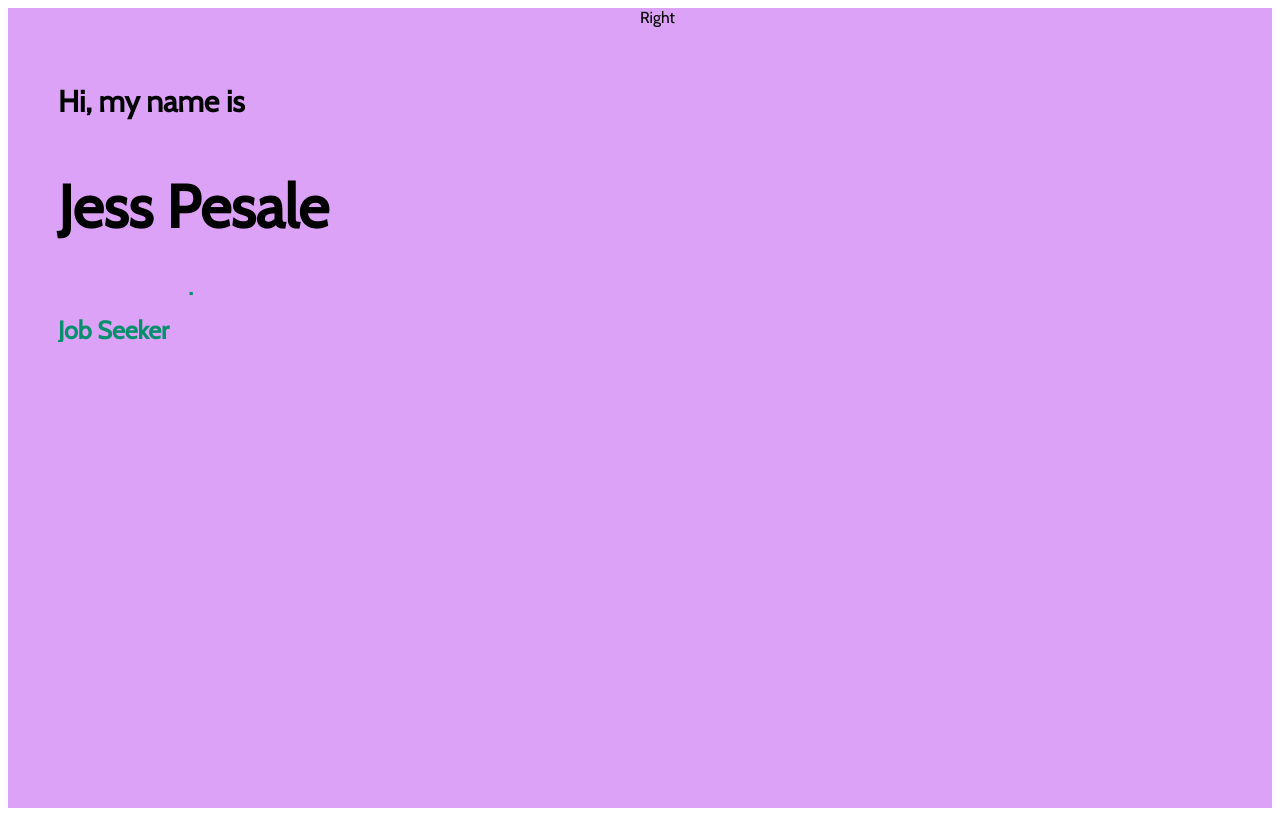
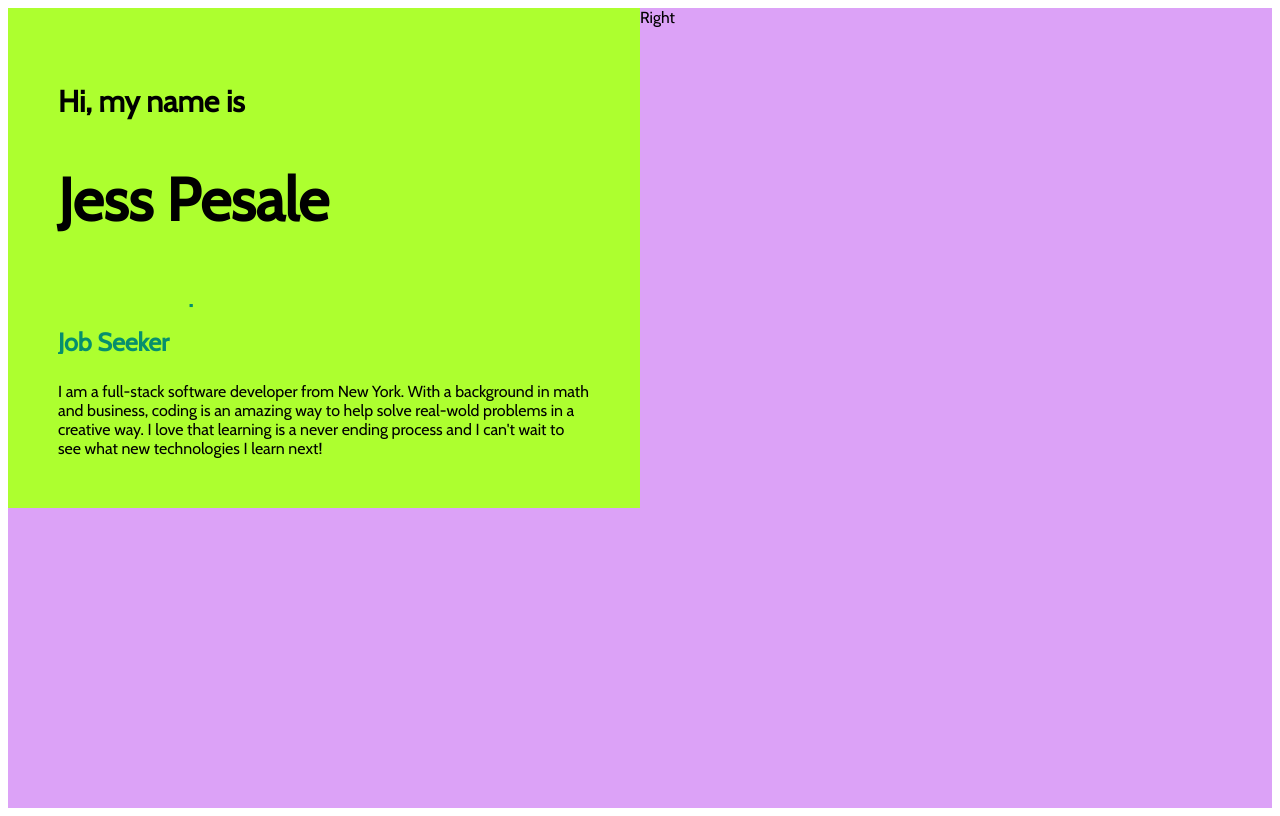
Before and after one commit to jesspesale/portfolio-site, a React (Create React App) app: page / in a window 1280 px wide. Built offline with nearby package versions, Linux system fonts and the light colour scheme.

Commit message:
finished left side for the most part - need to fix some spacing later on

```diff
--- a/src/components/intro/intro.css
+++ b/src/components/intro/intro.css
@@ -7,11 +7,17 @@
 
 .i-left{
     flex: 1;
+    display: flex;
 }
 
 
 .i-left-wrapper{
     padding: 50px;
+    height: 50%;
+    background-color: greenyellow;
+    display: flex;
+    flex-direction: column;
+    justify-content: space-between;
 }
 
 .i-intro{
@@ -19,11 +25,13 @@
     font-weight: 300px;
 }
 .i-name{
+    margin-top: -10px;
     font-size: 60px;
 }
 .i-title{
     height: 50px;
     overflow: hidden;
+    margin-top: -10px;
 }
 
 .i-title-wrapper{
@@ -40,7 +48,7 @@
         transform: translateY(-100px);
     }
     100%{
-        transform: translateY(-1500px);
+        transform: translateY(-150px);
     }
 }
 
--- a/src/components/intro/intro.jsx
+++ b/src/components/intro/intro.jsx
@@ -16,6 +16,12 @@ const Intro = () => {
                             <div className="i-title-item">Job Seeker</div>
                         </div>
                     </div>
+                    <div className="i-description">
+                        I am a full-stack software developer from New York. With a background in math and business,
+                        coding is an amazing way to help solve real-wold problems in a creative way.
+                        I love that learning is a never ending process and I can't wait to see what new
+                        technologies I learn next!
+                    </div>
                 </div>
             </div>
             <div className='i-right'>Right</div>
```
